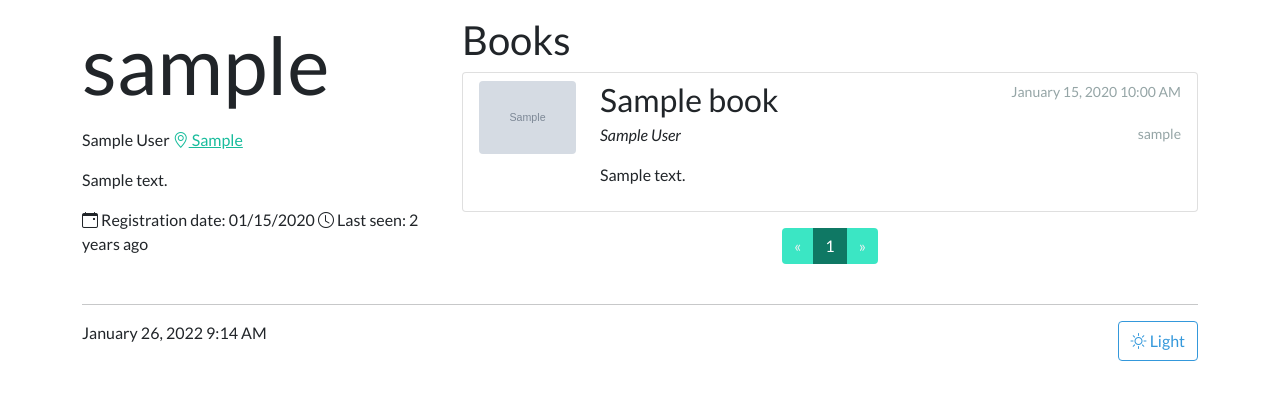
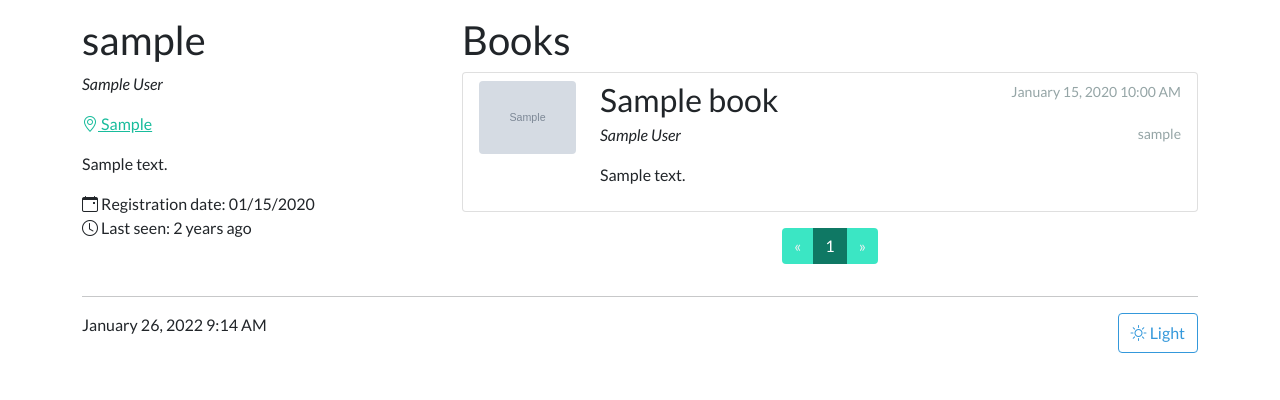
Before and after one commit to matbocz/bookorganizer, a Flask app: a page that uses app/templates/user.html in a window 1280 px wide. Shown: the part 72-472 px from the top of the page. Run offline with Flask 2, Linux system fonts and the light colour scheme; tables that the repository leaves empty hold one stand-in row (values such as "Sample post"); grey boxes marked "Sample" are stand-in pictures; some libraries are stand-ins or nearby versions.

Commit message:
Update user info column layout on user template

```diff
--- a/app/templates/user.html
+++ b/app/templates/user.html
@@ -8,17 +8,21 @@
     <!-- User info column -->
     <div class="col-sm-4 mb-3">
         <!-- Username -->
-        <h1 class="display-1 mb-3">{{ user.username }}</h1>
+        <h2>{{ user.username }}</h2>
 
-        <!-- Name and Location -->
-        {% if user.name or user.location %}
+        <!-- Name -->
+        {% if user.name %}
+        <p class="fst-italic">
+            {{ user.name }}
+        </p>
+        {% endif %}
+
+        <!-- Location -->
+        {% if user.location %}
         <p>
-            {% if user.name %}{{ user.name }}{% endif %}
-            {% if user.location %}
             <a href="https://maps.google.com/?q={{ user.location }}">
                 <i class="bi bi-geo-alt"></i> {{ user.location }}
             </a>
-            {% endif %}
         </p>
         {% endif %}
 
@@ -54,6 +58,7 @@
         <!-- Registration date and Last seen -->
         <p>
             <i class="bi bi-calendar-event"></i> Registration date: {{ moment(user.member_since).format('L') }}
+            <br>
             <i class="bi bi-clock"></i> Last seen: {{ moment(user.last_seen).fromNow() }}
         </p>
 
```
